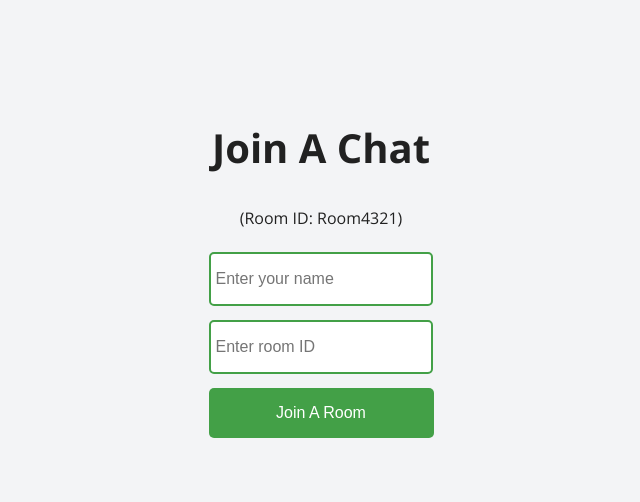
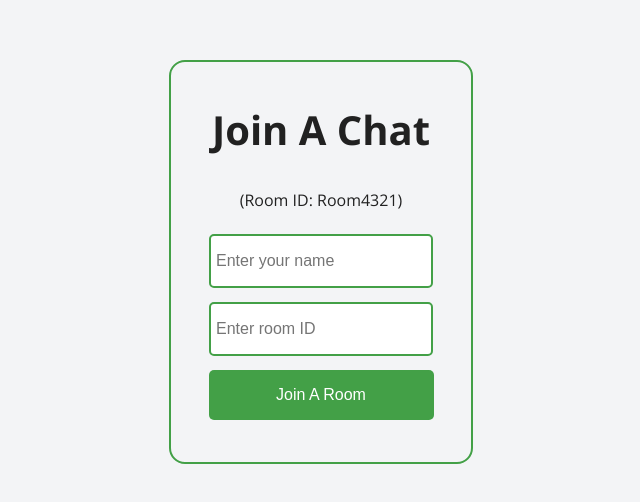
Before and after one commit to kunalambarte17/RealTime_ChatBot, a React (Vite) app in the folder client/: page / in a window 1280 px wide. Shown: the part 138-640 px from the top of the page, without its empty margins (319-959 px from the left). Built offline with nearby package versions, Linux system fonts and the light colour scheme; no server answers.

Commit message:
Styling Added

```diff
--- a/client/src/App.css
+++ b/client/src/App.css
@@ -19,6 +19,11 @@
     display: flex;
     flex-direction: column;
     text-align: center;
+    align-items: center;
+    border: 2px solid #43a047;
+    width: 300px;
+    height: 400px;
+    border-radius: 1rem;
   }
 
   .joinChatContainer h3 {
@@ -160,6 +165,8 @@
     border: 1px solid #263238;
     border-top: none;
     display: flex;
+    border-bottom-right-radius: 5px !important;
+    border-bottom-left-radius: 5px !important;
   }
 
   .chat-window .chat-footer input {
@@ -170,6 +177,7 @@
     font-size: 1em;
     color: #111827;
     border-right: 1px dotted #607d8b;
+    border-bottom-left-radius: 5px;
     background-color: #F1F5F9;
     outline: none;
     font-family: "Open Sans", sans-serif;
@@ -186,6 +194,7 @@
     font-size: 25px;
     color: #FFFFFF;
     background-color: #22C55E;
+    border-bottom-right-radius: 5px;
   }
 
   .chat-window .chat-footer button:hover {
```
